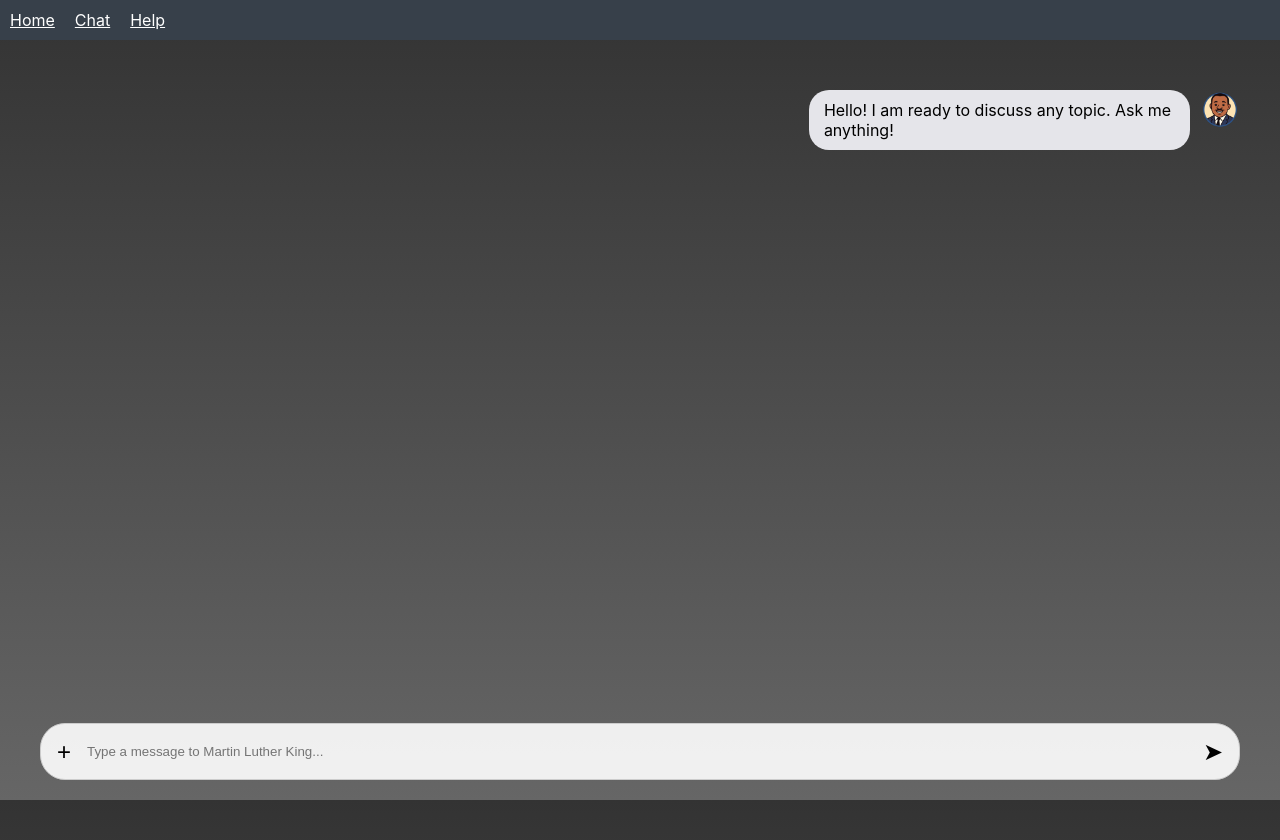
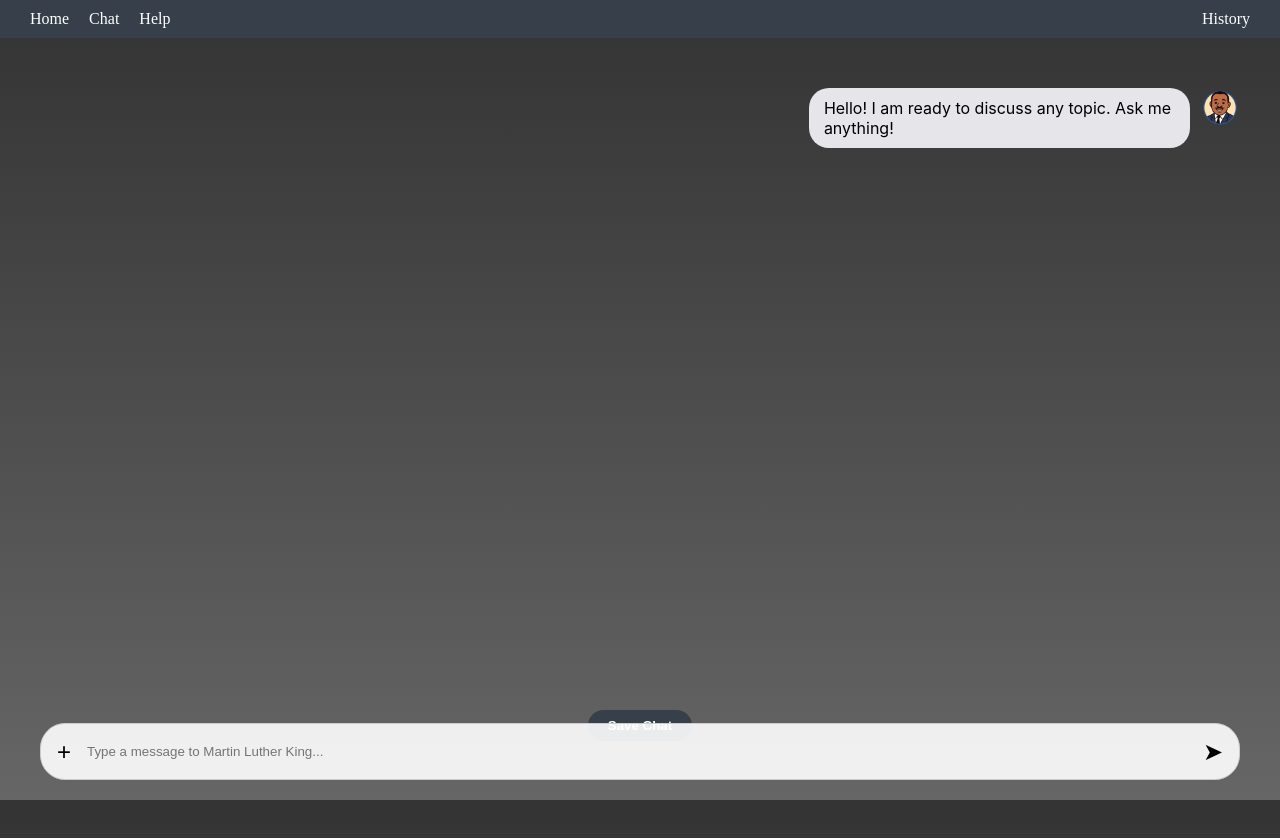
Before and after one commit to morgan-999/react-ai-chatbot, a React (Create React App) app: page /chat in a window 1280 px wide. Built offline with nearby package versions, Linux system fonts and the light colour scheme.

Commit message:
CSS, auto scroll and more

```diff
--- a/src/App.css
+++ b/src/App.css
@@ -71,3 +71,59 @@ html, body {
 .skip-link:focus {
   top: 0;
 }
+/* for the time*/
+.timestamp-glow {
+  font-size: 11px;
+  color: #ffffff;
+  margin-top: 5px;
+  /* Soft cyan/white glow */
+  text-shadow: 0 0 8px rgba(255, 255, 255, 0.6), 0 0 12px rgba(97, 218, 251, 0.4);
+}
+
+/*for the buttons*/
+@keyframes button-pulse {
+  0% {
+    transform: scale(1);
+    color: white;
+    text-shadow: none;
+  }
+  50% {
+    transform: scale(1.1);
+    color: #61dafb;
+    text-shadow: 0 0 8px rgba(97, 218, 251, 0.8);
+  }
+  100% {
+    transform: scale(1);
+    color: white;
+    text-shadow: none;
+  }
+}
+
+.nav-link:hover {
+  animation: button-pulse 0.8s ease-in-out infinite;
+  display: inline-block;
+}
+
+
+/* Animation for the rippling dots */
+@keyframes dot-ripple {
+  0%, 100% {
+    transform: scale(1);
+    opacity: 0.5;
+  }
+  50% {
+    transform: scale(1.5);
+    opacity: 1;
+  }
+}
+
+.ripple-dot {
+  display: inline-block;
+  margin: 0 2px;
+  animation: dot-ripple 1s infinite ease-in-out;
+}
+
+/* Stagger the animation for each dot */
+.ripple-dot:nth-child(1) { animation-delay: 0s; }
+.ripple-dot:nth-child(2) { animation-delay: 0.2s; }
+.ripple-dot:nth-child(3) { animation-delay: 0.4s; }
--- a/src/App.js
+++ b/src/App.js
@@ -1,22 +1,25 @@
-import React from 'react';
-// 1. Import Router components
+import React, { useState } from 'react';
 import { BrowserRouter as Router, Routes, Route, } from 'react-router-dom';
-import './App.css'; // Assuming you still need CSS
-
-// 2. Import Page Components (ensure these files exist and export these names)
+import './App.css';
 import Homepage from './Homepage';
 import Chatpage from './Chatpage';
-// Ensure you create this file: src/Helppage.js
 import Helppage from './Helppage';
+import History from './History';
 import Header from './Header';
 
+export default function App() {
 
+const [historyData, setHistoryData] = useState([]);
 
+const saveSession = (currentMessages) => {
+  const newSession = {
+    date: new Date().toLocaleString(),
+    messages: currentMessages
+  };
 
-// Main application component
-export default function App() {
-  // All logic (like the button handlers) should be removed if they are not used.
-  // We only need one return statement for the entire app structure.
+  setHistoryData(prev => [...prev, newSession]);
+  alert("Chat Saved");
+};
 
   return (
     // 1. Router wraps the entire application
@@ -34,11 +37,11 @@ export default function App() {
           <Route path="/" element={<Homepage />} />
 
           {/* Route for the Chat Page (Path: /chat) */}
-          <Route path="/chat" element={<Chatpage />} />
+          <Route path="/chat" element={<Chatpage onSave={saveSession}/>} />
 
-          {/* Route for the Help Page (Path: /help) */}
-          {/* Note: The link uses /help, the route must match */}
           <Route path="/help" element={<Helppage />} />
+
+          <Route path="/history" element={<History historyData={historyData} />} />
 
           {/* Optional: Add a 404/Not Found route */}
           <Route path="*" element={<h1>404 - Page Not Found</h1>} />
--- a/src/Chatpage.js
+++ b/src/Chatpage.js
@@ -1,7 +1,7 @@
 import React, { useState, useEffect, useRef } from 'react';
 import Message from './Message'; // Import the new Message component
 
-const Chatpage = () => {
+const Chatpage = ({ onSave }) => {
   const [input, setInput] = useState('');
   // Change state to an array to hold all messages
   const [messages, setMessages] = useState([
@@ -44,6 +44,14 @@ useEffect(() => {
     setInput(''); // Clear input field
     setIsTyping(true);
 
+    const calculateDelay = () => {
+      const baseDelay = 1500;
+      const extraDelay = userMessageText.length * 50;
+      return Math.min(Math.max(baseDelay + extraDelay, 1500), 5000);
+    };
+
+    const dynamicDelay = calculateDelay();
+
     setTimeout(async() => {
 
     // 3. Add bot message after a short delay (for effect)
@@ -63,8 +71,16 @@ useEffect(() => {
     // Update the message array with both messages
     setMessages(prevMessages => [...prevMessages, newBotMessage]);
     setIsTyping(false);
-  }, 2000);
+  }, dynamicDelay);
     setInput('');
+  };
+
+  const handleSaveClick = () => {
+    if (messages.length > 1) {
+      onSave(messages);
+    } else {
+      alert("Nothing to save yet!");
+    }
   };
 
   return (
@@ -90,14 +106,38 @@ useEffect(() => {
         {/*new display indicator*/}
         {isTyping && (
           <Message
-          //The three dots (...)
-          text="• • •"
+          text={
+            <span>
+            MLK is thinking
+            <span className="ripple-dot">•</span>
+            <span className="ripple-dot">•</span>
+            <span className="ripple-dot">•</span>
+            </span>
+          }
           side="right"
           />
         )}
         <div ref={messagesEndRef}/>
 
       </div>
+
+      <button
+        onClick={handleSaveClick}
+        style={{
+          alignSelf: 'center',
+          position: 'sticky',
+          marginTop: '15px',
+          padding: '8px 20px',
+          borderRadius: '20px',
+          backgroundColor: '#37404a',
+          color: 'white',
+          border: 'none',
+          cursor: 'pointer',
+          fontWeight: 'bold'
+        }}
+      >
+        Save Chat
+      </button>
 
       {/* Input Bar (Styled to look like your image) */}
       <div style={{
--- a/src/Header.js
+++ b/src/Header.js
@@ -7,31 +7,58 @@ const Header = () => {
     <nav
       style={{
         display: 'flex',
-        justifyContent: 'flex-start',
+        justifyContent: 'space-between',
         alignItems: 'center',
-        padding: '10px',
+        padding: '10px 30px',
         backgroundColor: '#37404a',
-        color: 'Grey, Black',
-        gap: '20px',
       }}
     >
-      {/* Home Button (Top Left corner) */}
-      {/* Link to="/" is correct for the Home page */}
-      <Link to="/" style={{ color: 'White', textDecoration: 'Times New Roman', fontSize: '1.0em' }}>
+      <div style={{ display: 'flex', gap: '20px' }}>
+      <Link
+      to="/"
+      className="nav-link"
+      style={{
+        color: 'White',
+        fontFamily: 'Times New Roman',
+        textDecoration: 'none',
+        fontSize: '1.0em'
+        }}>
         Home
       </Link>
 
-      {/* Navigation Links for other pages */}
-      <div style={{ display: 'flex', gap: '20px' }}>
-        {/* Link to the Chat Page (Path: /chat) */}
-        <Link to="/chat" style={{ color: 'white', textDecoration: 'Times New Roman' }}>
+
+        <Link
+        to="/chat"
+        className="nav-link"
+        style={{
+          color: 'white',
+          fontFamily: 'Times New Roman',
+          textDecoration: 'none'
+          }}>
           Chat
         </Link>
-        {/* Link to the Help Page (Path: /help) */}
-        <Link to="/help" style={{ color: 'white', textDecoration: 'Times New Roman' }}>
+        <Link
+        to="/help"
+        className="nav-link"
+        style={{
+          color: 'white',
+          fontFamily: 'Times New Roman',
+          textDecoration: 'none'
+          }}>
           Help
         </Link>
-      </div>
+        </div>
+
+        <Link
+        to="/history"
+        className="nav-link"
+        style={{
+          color: 'white',
+          fontFamily: 'Times New Roman',
+          textDecoration: 'none'
+        }}>
+          History
+        </Link>
     </nav>
   );
 };
--- /dev/null
+++ b/src/History.js
@@ -0,0 +1,48 @@
+import React, { useState } from 'react';
+
+const History = ({ historyData }) => {
+  const [openCardIndex, setOpenCardIndex] = useState(null);
+
+  const toggleCard = (index) => {
+    setOpenCardIndex(openCardIndex === index ? null : index);
+  };
+
+  return (
+    <div style={{ color: 'white', padding: '20px' }}>
+      <h1>Chat History</h1>
+      {historyData.length === 0 ? <p>No history yet.</p> : (
+        historyData.map((session, index) => (
+        <div key={index} style={{ marginBottom: '15px' }}>
+          <div style={{
+            background: '#37404a',
+            borderRadius: openCardIndex === index ? '10px 10px 0 0' : '10px',
+            padding: '15px',
+            cursor: 'pointer',
+            fontWeight: 'bold',
+            border: '1px solid rgba(255,255,255,0.1)'
+          }}
+          onClick={() => setOpenCardIndex(openCardIndex === index ? null : index)}>
+            session {index + 1}: {session.date} </div>
+
+            {/* Dropdown Menu Content */}
+            {openCardIndex === index && (
+              <div style={{
+                padding: '15px',
+                backgroundColor: 'rgba(255,255,255,0.1)',
+                borderRadius: '0 0 10px 10px',
+                border: '1px solid rgba(255,255,255,0.1)',
+                borderTop: 'none'
+                }}>
+                {session.messages.map((msg, i) => (
+                  <p key={i}><strong>{msg.side === 'left' ? 'You' : 'MLK'}:</strong> {msg.text}</p>
+                ))}
+              </div>
+            )}
+          </div>
+        ))
+      )}
+    </div>
+  );
+};
+
+export default History;
--- a/src/Message.js
+++ b/src/Message.js
@@ -53,12 +53,11 @@ const Message = ({ text, side, time}) => {
     </div>
 
     {/* the timestamp display*/}
-    <small style={{
-      fontSize: '11px',
-      color: '#aaa',
-      marginTop: '5px',
+    <small
+    className="timestamp-glow"
+    style={{
       marginRight: isBot ? '50px' : '0px',
-      marginLeft: isBot ? '0px' : '50px'
+      marginLeft: isBot ? '0px' : '50px',
     }}>
       {time}
       </small>
```
